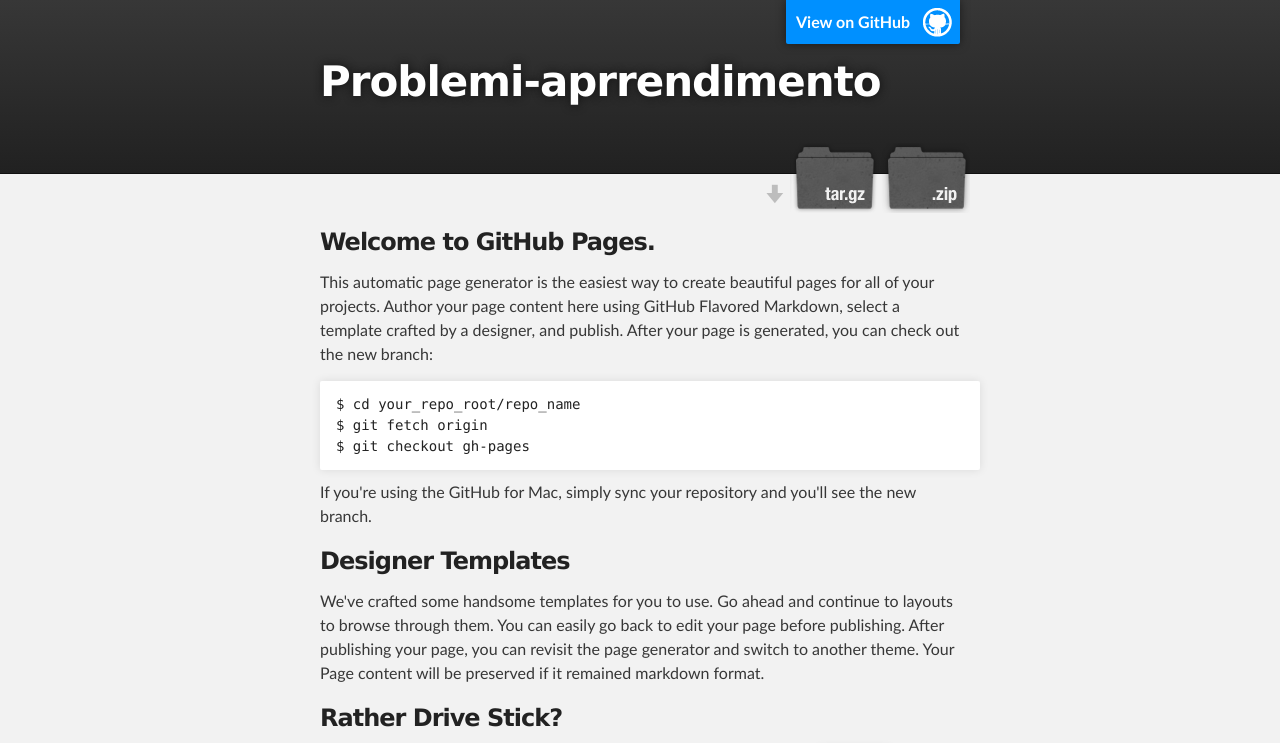
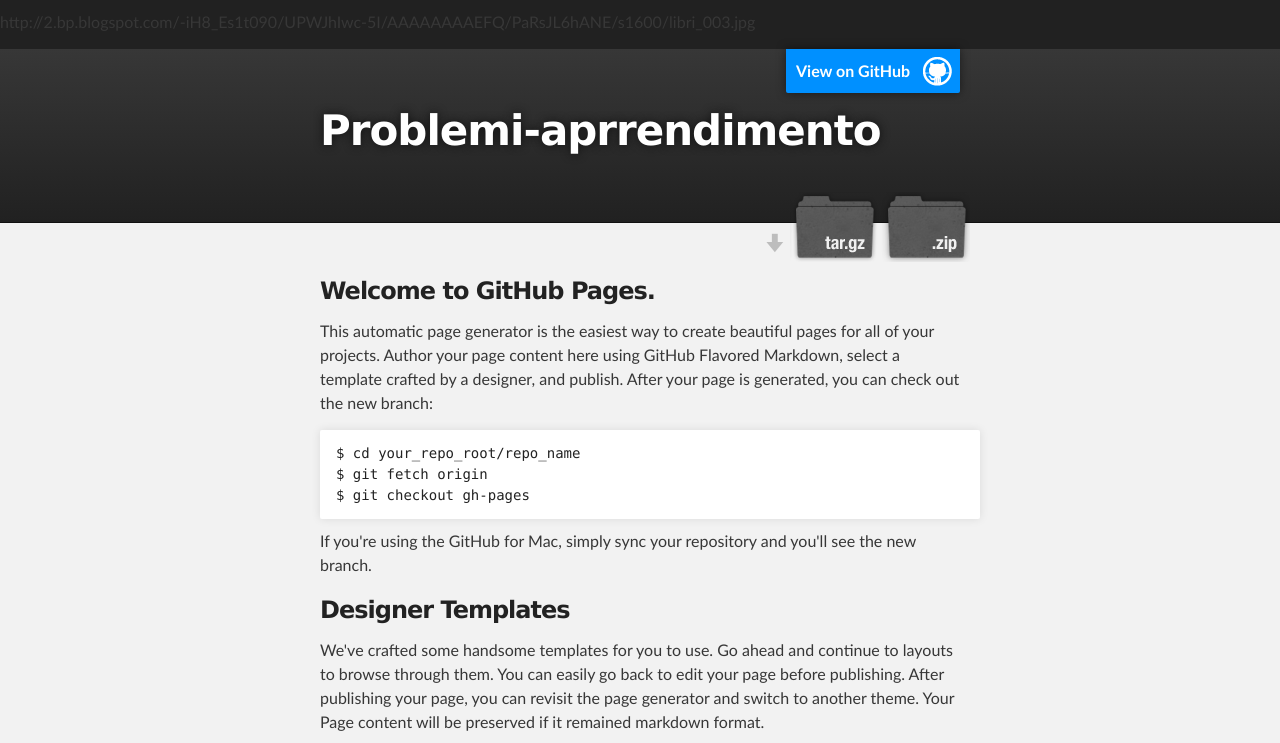
Before and after one commit to mariacarolina-borto/problemi-aprrendimento, a plain HTML site: page index.html in a window 1280 px wide. Shown: the top 743 px of the page. Drawn offline with Linux system fonts and the light colour scheme.

Commit message:
Update index.html

```diff
--- a/index.html
+++ b/index.html
@@ -9,6 +9,9 @@
     <link rel="stylesheet" type="text/css" media="screen" href="stylesheets/stylesheet.css">
 
     <title>Problemi-aprrendimento</title>
+    <p>
+      http://2.bp.blogspot.com/-iH8_Es1t090/UPWJhIwc-5I/AAAAAAAAEFQ/PaRsJL6hANE/s1600/libri_003.jpg
+    </p>
   </head>
 
   <body>
```
